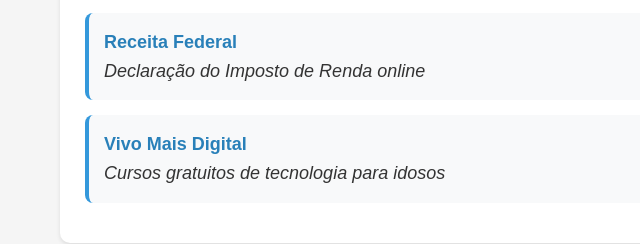
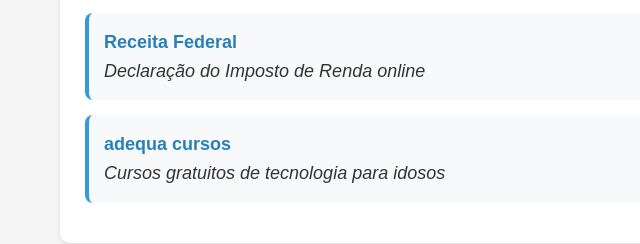
Before and after one commit to camposyaruna-ops/inclusao-digital-idosos, a plain HTML site: page RECURSOS.HTML in a window 1280 px wide. Shown: the part 1422-1666 px from the top of the page, 0-640 px from the left. Drawn offline with Linux system fonts and the light colour scheme.

Commit message:
Fix HTML formatting and structure

```diff
--- a/RECURSOS.HTML
+++ b/RECURSOS.HTML
@@ -120,7 +120,7 @@
             </div>
 
             <div class="resource-item">
-                <a href="https://www.vivomaisdigital.com.br" class="resource-link" target="_blank">Vivo Mais Digital</a>
+                <a href="https://adequacursos.com.br/curso/educacao-e-pedagogia/inclusao-digital" class="resource-link" target="_blank">adequa cursos</a>
                 <br><em>Cursos gratuitos de tecnologia para idosos</em>
             </div>
         </div>
@@ -204,4 +204,5 @@
         </div>
     </footer>
 </body>
+
 </html>
```
